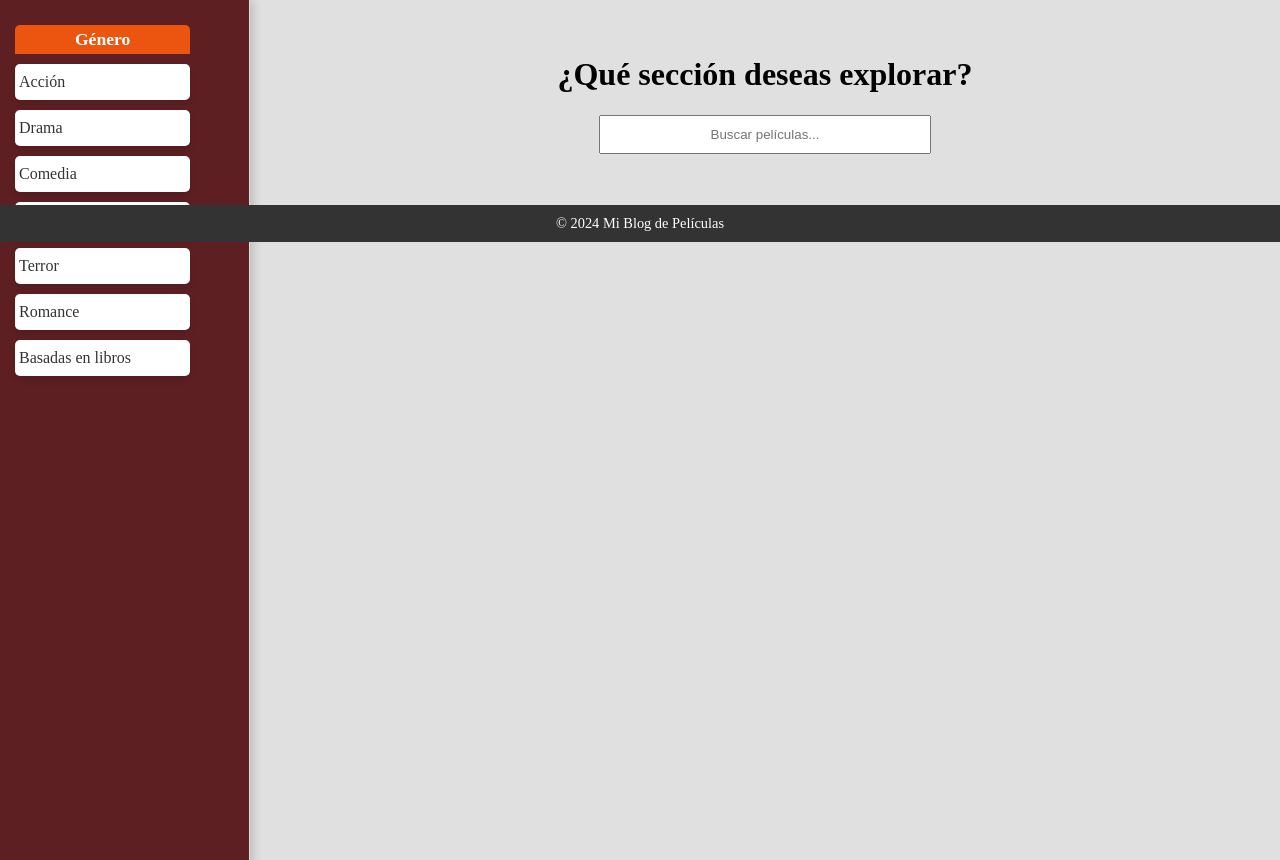
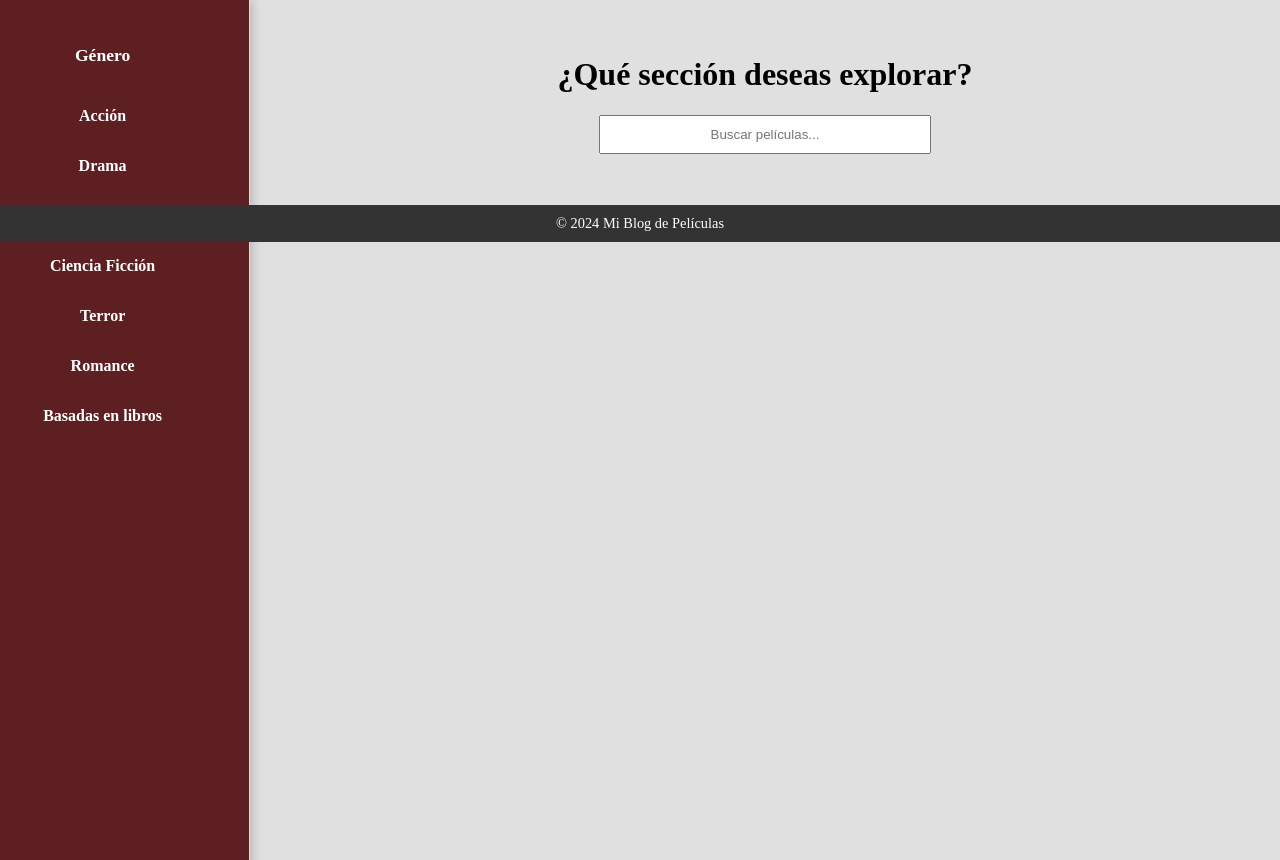
Before and after one commit to guadalupe-esteche/proyecto, a PHP site: page /paginas/explorar.php in a window 1280 px wide. Shown: the part 46-906 px from the top of the page. Run offline with PHP 8.4, Linux system fonts and the light colour scheme; data that the repository does not hold is empty.

Commit message:
16 commit

```diff
--- a/estilos/estilos.css
+++ b/estilos/estilos.css
@@ -510,53 +510,54 @@ table.tabla-generos {
     width: 80%;
     max-width: 600px;
     border-spacing: 0 10px;
-    /* Espaciado entre filas */
     border-collapse: separate;
+    background-color:#5d1f22; /* Fondo bordó */
+}
+
+.tabla-generos tbody {
+    align-items: center;
 }
 
 .tabla-generos th,
 .tabla-generos td {
     padding: 4px;
     text-align: center;
+    padding: 20px;
+    color: white; /* Texto blanco */
+    border: none; /* Sin bordes */
 }
 
 .tabla-generos th {
-    background-color: #ec5510;
-    color: white;
+    background: none; /* Sin fondo adicional */
     font-size: 1.1em;
-    border-radius: 5px 5px 0 0;
-    /* Bordes redondeados en el encabezado */
 }
 
+
+
 .tabla-generos td {
-    background-color: #ffffff;
-    box-shadow: 0 4px 6px rgba(0, 0, 0, 0.1);
-    border-radius: 5px;
-    /* Bordes redondeados en las celdas */
-    transition: background-color 0.3s ease, box-shadow 0.3s ease;
+    background-color: transparent;
+    box-shadow: none; /* Sin sombras */
     height: 20px;
-    /* Altura fija más pequeña */
+    transition: transform 0.3s ease, font-size 0.3s ease;
+    display: flex; /* Flexbox en cada celda para centrar contenido */
+    justify-content: center; /* Centrado horizontal */
+    align-items: center; /* Centrado vertical */
 }
 
 .tabla-generos tr:hover td {
-    background-color: #d6543e;
-    box-shadow: 0 6px 8px rgba(0, 0, 0, 0.2);
-    /* Sombras más pronunciadas al pasar el ratón */
+    transform: scale(1.1); /* Agranda el texto al pasar el mouse */
 }
 
 .tabla-generos a {
-    color: #34495e;
+    color: #ede7e2;
     text-decoration: none;
     display: block;
-    width: 100%;
-    height: 60%;
     padding: 10px;
-    font-weight: bo;
+    font-weight: bold;
 }
 
 .tabla-generos a:hover {
-    text-decoration: none;
-    color: #ede7e2;
+    color: #ffffff; /* Texto blanco al pasar el mouse */
     transition: color 0.3s;
 }
 
@@ -853,7 +854,7 @@ footer p {
     align-items: center;
     padding: 5px 0;
     text-decoration: none;
-    color: #333;
+    color: white;
 }
 
 .tabla-generos img {
```
